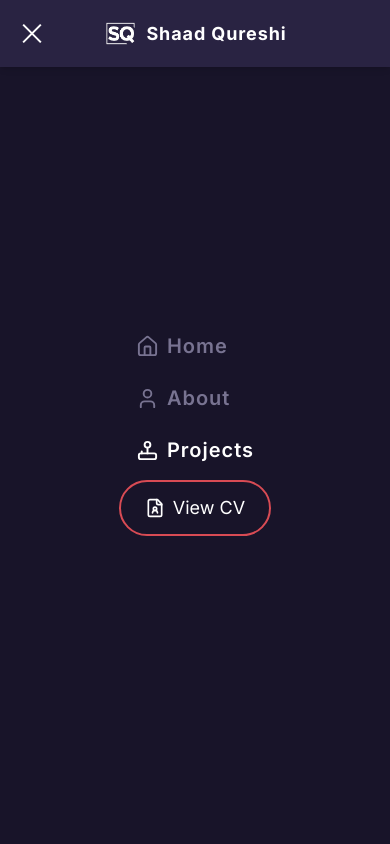
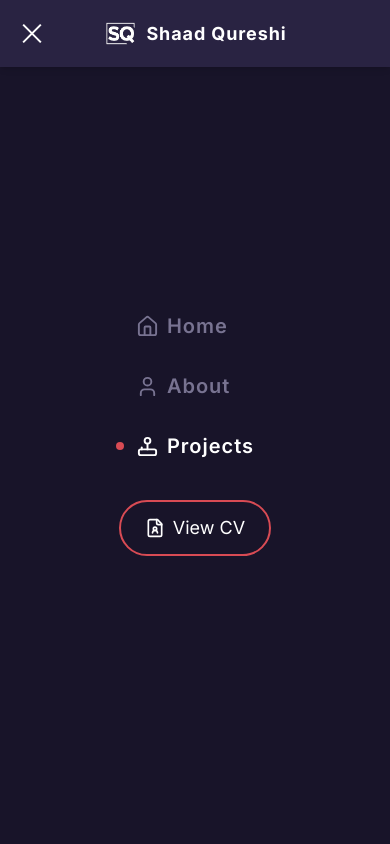
Before and after one commit to shaadqrsh/shaad-portfolio, a Next.js app: page /projects in a window 390 px wide. Both pictures are taken after a click on the button 32 px from the left and 34 px from the top of the page. Shown: the top 844 px of the page. Built offline with nearby package versions, Linux system fonts and the light colour scheme.

Commit message:
Added dot in navbar

```diff
--- a/src/components/MobileNav.tsx
+++ b/src/components/MobileNav.tsx
@@ -26,7 +26,7 @@ const MobileNav = () => {
         exit={{ opacity: 0, y: "-100vh" }}
         className="flex flex-col items-center justify-center fixed bg-shaad-400 top-0 left-0 w-full h-full z-40"
       >
-        <ul className="list-none p-0 flex flex-col gap-6 mt-6">
+        <ul className="list-none p-0 flex flex-col gap-8 mt-6 -ml-6">
           {headers.map((h, idx) => (
             <li key={idx}>
               <a
@@ -36,6 +36,11 @@ const MobileNav = () => {
                   pathname.startsWith(h.link) ? "text-white" : "text-shaad-100"
                 )}
               >
+                <div className="w-4 mr-2 flex justify-center items-center">
+                  {pathname.startsWith(h.link) && (
+                    <div className="bg-shaad-600 w-2 h-2 rounded-full" />
+                  )}
+                </div>
                 <h.icon
                   className="mr-2"
                   size={23}
@@ -47,7 +52,7 @@ const MobileNav = () => {
         </ul>
 
         <a
-          className="cursor-pointer bg-transparent text-lg hover:bg-shaad-600 hover:text-white transition-all border-shaad-600 rounded-full border-2 px-6 py-3 flex items-center text-white mt-4"
+          className="cursor-pointer bg-transparent text-lg hover:bg-shaad-600 hover:text-white transition-all border-shaad-600 rounded-full border-2 px-6 py-3 flex items-center text-white mt-10"
           href="/resume.pdf"
           target="_blank"
           rel="noopener noreferrer"
--- a/src/components/Navbar.tsx
+++ b/src/components/Navbar.tsx
@@ -57,7 +57,7 @@ const Navbar = () => {
                     {h.label}
                   </Link>
                   {pathname.startsWith(h.link) && (
-                    <div className="mt-2 p-1 bg-shaad-600 w-1 h-1 rounded-full flex mx-auto" />
+                    <div className="mt-2 p-1 bg-shaad-600 w-2 h-2 rounded-full flex mx-auto" />
                   )}
                 </li>
               );
--- a/src/components/ProjectsCard.tsx
+++ b/src/components/ProjectsCard.tsx
@@ -27,7 +27,7 @@ const ProjectsCard = ({ desc, url, title }: ProjectsCardProps) => {
     >
       <motion.img
         src={`/project_${url}/icon.jpg`}
-        className="w-[300px] h-[250px] rounded-xl max-md:mt-4"
+        className="w-[300px] h-[250px] rounded-xl"
       />
 
       <div className="flex flex-col justify-start items-start gap-3">
```
